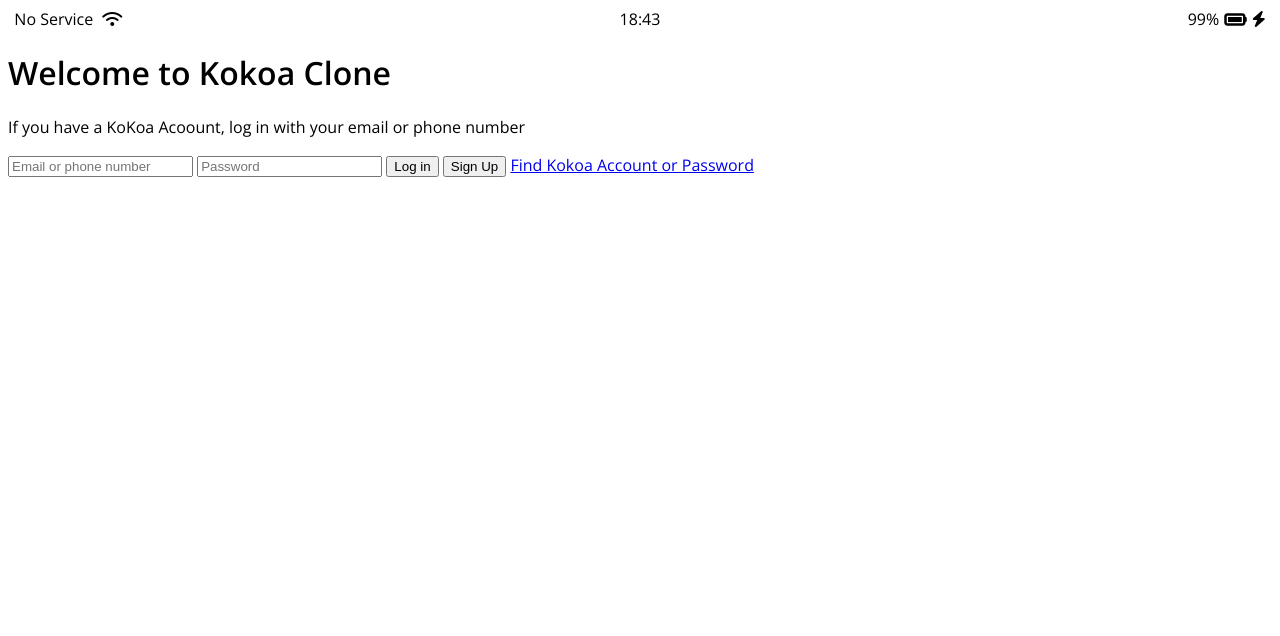
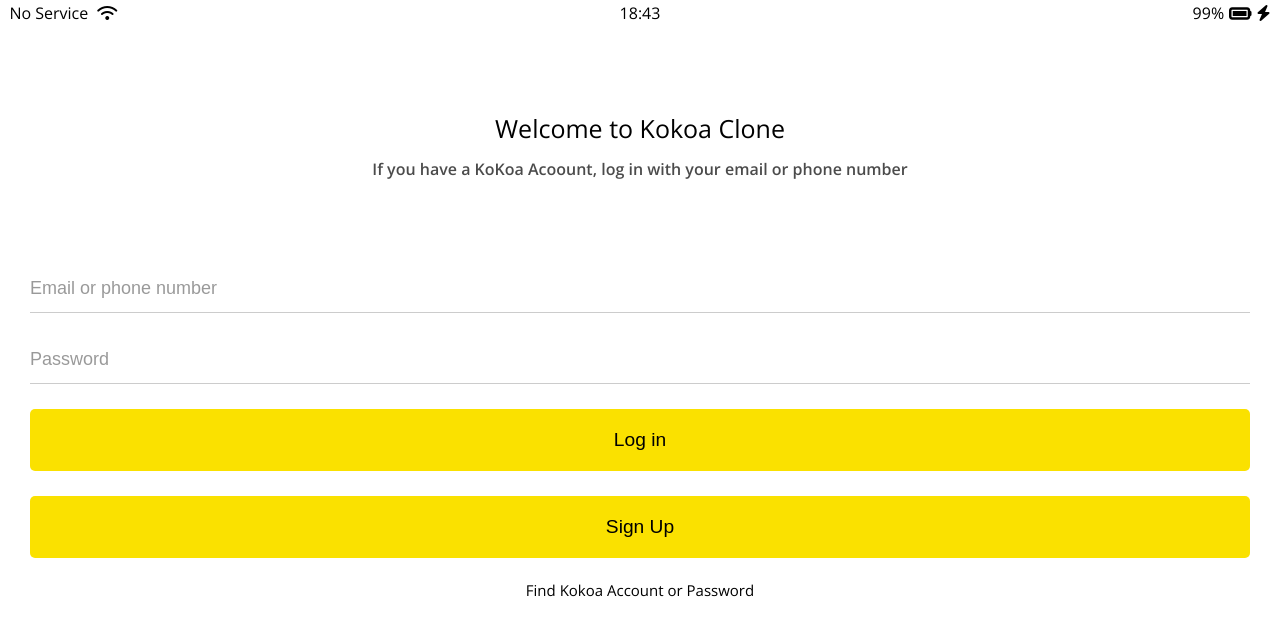
Before and after one commit to onelife90/kokoa-clone, a plain HTML site: page index.html in a window 1280 px wide. Drawn offline with nearby package versions, Linux system fonts and the light colour scheme.

Commit message:
Added login-form and modularization

```diff
--- a/css/style.css
+++ b/css/components/status-bar.css
@@ -1,12 +1,7 @@
-@import url("https://fonts.googleapis.com/css2?family=Open+Sans:wght@400;600&display=swap");
-
-body {
-  font-family: "Open Sans", sans-serif;
-}
-
 .status-bar {
   display: flex;
   justify-content: center;
+  padding: 5px 3px;
 }
 
 .status-bar__column {
--- /dev/null
+++ b/css/reset.css
@@ -0,0 +1,128 @@
+html,
+body,
+div,
+span,
+applet,
+object,
+iframe,
+h1,
+h2,
+h3,
+h4,
+h5,
+h6,
+p,
+blockquote,
+pre,
+a,
+abbr,
+acronym,
+address,
+big,
+cite,
+code,
+del,
+dfn,
+em,
+img,
+ins,
+kbd,
+q,
+s,
+samp,
+small,
+strike,
+strong,
+sub,
+sup,
+tt,
+var,
+b,
+u,
+i,
+center,
+dl,
+dt,
+dd,
+ol,
+ul,
+li,
+fieldset,
+form,
+label,
+legend,
+table,
+caption,
+tbody,
+tfoot,
+thead,
+tr,
+th,
+td,
+article,
+aside,
+canvas,
+details,
+embed,
+figure,
+figcaption,
+footer,
+header,
+hgroup,
+menu,
+nav,
+output,
+ruby,
+section,
+summary,
+time,
+mark,
+audio,
+video {
+  margin: 0;
+  padding: 0;
+  border: 0;
+  font-size: 100%;
+  font: inherit;
+  vertical-align: baseline;
+}
+/* HTML5 display-role reset for older browsers */
+article,
+aside,
+details,
+figcaption,
+figure,
+footer,
+header,
+hgroup,
+menu,
+nav,
+section {
+  display: block;
+}
+body {
+  line-height: 1;
+}
+ol,
+ul {
+  list-style: none;
+}
+blockquote,
+q {
+  quotes: none;
+}
+blockquote:before,
+blockquote:after,
+q:before,
+q:after {
+  content: "";
+  content: none;
+}
+table {
+  border-collapse: collapse;
+  border-spacing: 0;
+}
+
+input:focus {
+  outline: none;
+}
--- /dev/null
+++ b/css/screens/login.css
@@ -0,0 +1,59 @@
+.welcome-header {
+  margin: 90px 0px;
+  display: flex;
+  flex-direction: column;
+  align-items: center;
+  text-align: center;
+}
+
+.welcome-header__title {
+  margin-bottom: 20px;
+  font-size: 25px;
+}
+
+.welcome-header__text {
+  width: 60%;
+  opacity: 0.7;
+  font-weight: 600;
+}
+
+#login-form {
+  display: flex;
+  flex-direction: column;
+  margin: 0px 30px;
+}
+
+#login-form input {
+  padding: 15px 0px;
+  border: none;
+  margin-bottom: 25px;
+}
+
+#login-form input:not([type="submit"]) {
+  border-bottom: 1px solid rgba(0, 0, 0, 0.2);
+  transition: border-color 0.3s ease-in-out;
+}
+
+#login-form input::placeholder {
+  color: rgba(0, 0, 0, 0.4);
+  font-size: large;
+}
+
+#login-form input:focus {
+  border-color: var(--yellow);
+}
+
+#login-form input[type="submit"] {
+  background-color: var(--yellow);
+  cursor: pointer;
+  font-size: larger;
+  padding: 20px 0px;
+  border-radius: 5px;
+}
+
+#login-form a {
+  text-align: center;
+  text-decoration: none;
+  color: inherit;
+  font-size: 15px;
+}
--- /dev/null
+++ b/css/styles.css
@@ -0,0 +1,14 @@
+@import url("https://fonts.googleapis.com/css2?family=Open+Sans:wght@400;600&display=swap");
+
+@import "reset.css";
+@import "variables.css";
+
+/* Components */
+@import "components/status-bar.css";
+
+/* Screens */
+@import "screens/login.css";
+
+body {
+  font-family: "Open Sans", sans-serif;
+}
--- /dev/null
+++ b/css/variables.css
@@ -0,0 +1,3 @@
+:root {
+  --yellow: #fae100;
+}
--- a/index.html
+++ b/index.html
@@ -1,7 +1,7 @@
 <!DOCTYPE html>
 <html lang="en">
   <head>
-    <link rel="stylesheet" href="css/style.css" />
+    <link rel="stylesheet" href="css/styles.css" />
     <meta charset="UTF-8" />
     <meta http-equiv="X-UA-Compatible" content="IE=edge" />
     <meta name="viewport" content="width=device-width, initial-scale=1.0" />
@@ -31,9 +31,9 @@
       </p>
     </header>
 
-    <form id="login-form">
-      <input type="text" placeholder="Email or phone number" />
-      <input type="password" placeholder="Password" />
+    <form action="friends.html" method="get" id="login-form">
+      <input name="username" type="text" placeholder="Email or phone number" />
+      <input name="password" type="password" placeholder="Password" />
       <input type="submit" value="Log in" />
       <input type="submit" value="Sign Up" />
       <a href="#">Find Kokoa Account or Password</a>
```
Also changed, not shown: friends.html (added), screenshots/01.png (renamed from 01.png), screenshots/02.png (renamed from 02.png), screenshots/03.png (renamed from 03.png), screenshots/04.png (renamed from 04.png), screenshots/05.png (renamed from 05.png), screenshots/06.png (renamed from 06.png), screenshots/07.png (renamed from 07.png), screenshots/09.png (renamed from 09.png).
